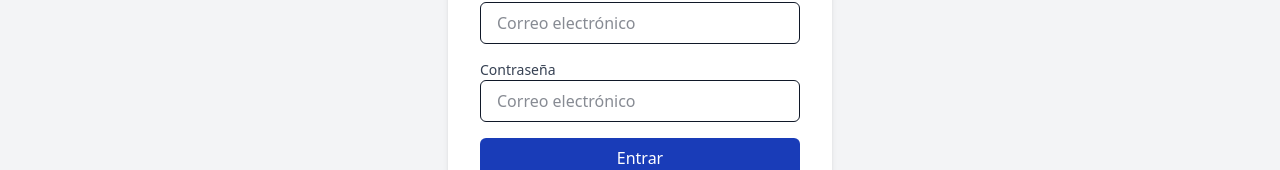
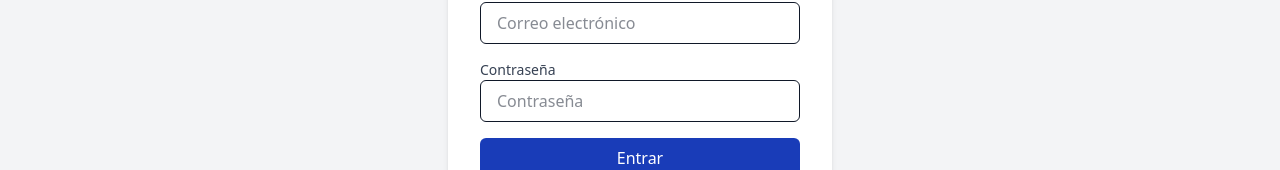
Before and after one commit to Nato9-7/ferremas, a React (Vite) app: page /login in a window 1280 px wide. Shown: the part 504-674 px from the top of the page. Built offline with nearby package versions, Linux system fonts and the light colour scheme.

Commit message:
Update login.jsx

```diff
--- a/src/pages/login.jsx
+++ b/src/pages/login.jsx
@@ -23,8 +23,8 @@ function Login() {
           <div>
             <label className="block text-sm font-medium text-gray-700">Contraseña</label>
             <input
-  type="text"
-  placeholder="Correo electrónico"
+  type="password"
+  placeholder="Contraseña"
   className="w-full px-4 py-2 border rounded-md focus:outline-none focus:ring-2 focus:ring-blue-500 text-gray-900"
 />
           </div>
```
